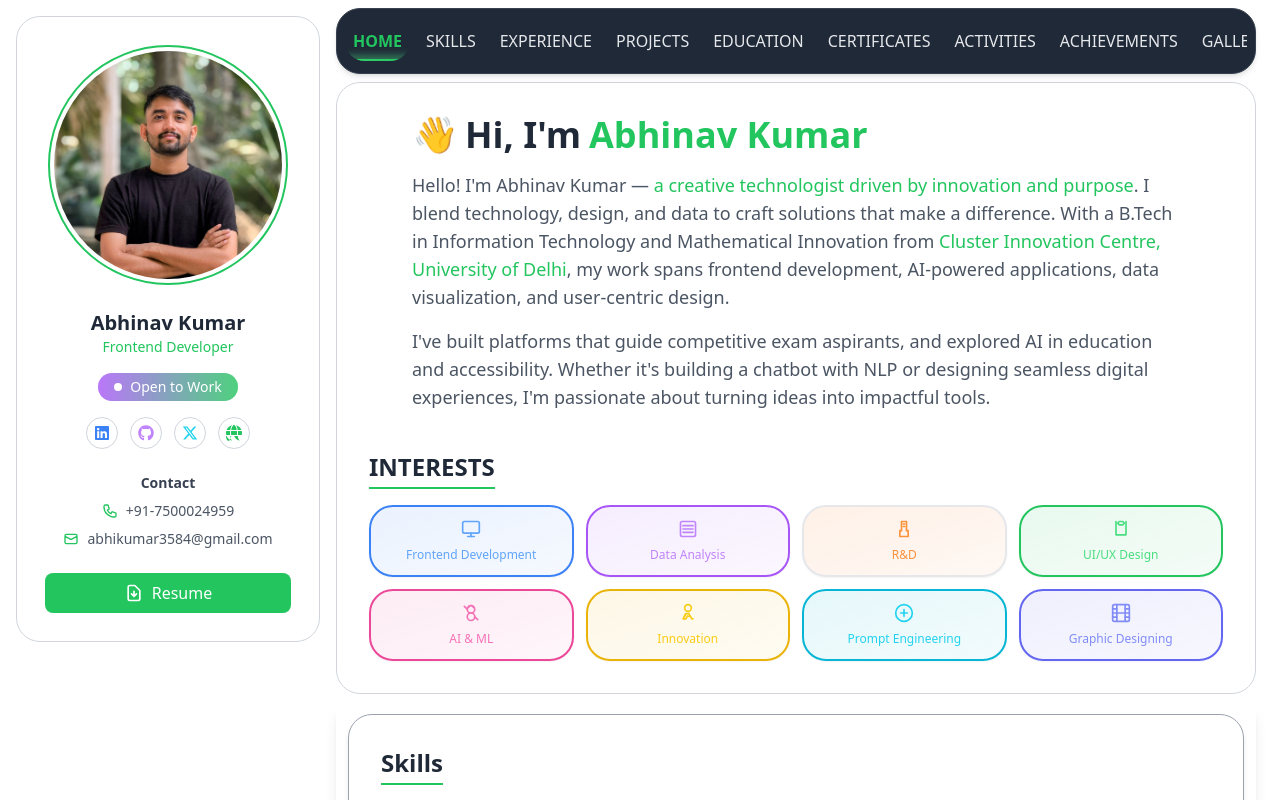
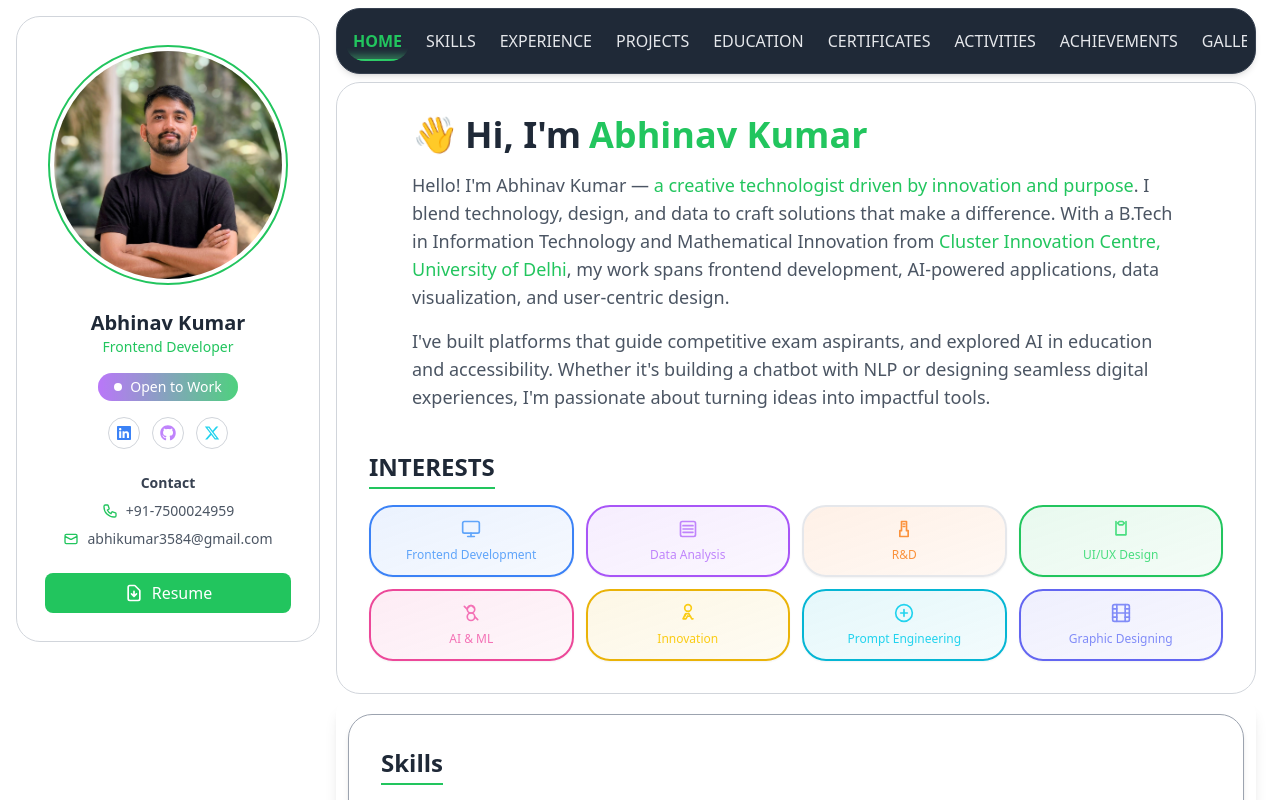
Before and after one commit to Abhinavkumar3584/PORTFOLIO, a React (Create React App) app: page / in a window 1280 px wide. Shown: the top 800 px of the page. Built offline with nearby package versions, Linux system fonts and the light colour scheme.

Commit message:
refactor: Remove Portfolio link and associated icon from Sidebar component

```diff
--- a/src/components/Sidebar.jsx
+++ b/src/components/Sidebar.jsx
@@ -35,16 +35,6 @@ const Sidebar = () => {
       ),
       url: 'https://x.com/ABHINAV11555548',
       color: 'text-cyan-400'
-    },
-    {
-      name: 'Portfolio',
-      icon: (
-        <svg xmlns="http://www.w3.org/2000/svg" viewBox="0 0 512 512" className="w-full h-full" fill="currentColor">
-          <path d="M352 256c0 22.2-1.2 43.6-3.3 64H163.3c-2.2-20.4-3.3-41.8-3.3-64s1.2-43.6 3.3-64H348.7c2.2 20.4 3.3 41.8 3.3 64zm28.8-64H503.9c5.3 20.5 8.1 41.9 8.1 64s-2.8 43.5-8.1 64H380.8c2.1-20.6 3.2-42 3.2-64s-1.1-43.4-3.2-64zm112.6-32H376.7c-10-63.9-29.8-117.4-55.3-151.6c78.3 20.7 142 77.5 171.9 151.6zm-149.1 0H167.7c6.1-36.4 15.5-68.6 27-94.7c10.5-23.6 22.2-40.7 33.5-51.5C239.4 3.2 248.7 0 256 0s16.6 3.2 27.8 13.8c11.3 10.8 23 27.9 33.5 51.5c11.6 26 20.9 58.2 27 94.7zm-209 0H18.6C48.6 85.9 112.2 29.1 190.4 8.4C165.9 42.6 146.1 96.1 136.3 160zM8.1 192H131.2c-2.1 20.6-3.2 42-3.2 64s1.1 43.4 3.2 64H8.1C2.8 299.5 0 278.1 0 256s2.8-43.5 8.1-64zM18.6 352c29.9 74.1 93.6 130.9 171.8 151.6c-25.5-34.2-45.2-87.7-55.3-151.6H18.6zm149.1 0c-6.1 36.4-15.5 68.6-27 94.7c-10.5 23.6-22.2 40.7-33.5 51.5C96 509.2 86.7 512 79.4 512s-16.6-3.2-27.8-13.8c-11.3-10.8-23-27.9-33.5-51.5c-11.6-26-20.9-58.2-27-94.7h216.6zm209 0c10 63.9 29.8 117.4 55.3 151.6C353.8 482.9 290.2 426.1 260.3 352H376.9z"/>
-        </svg>
-      ),
-      url: 'https://portfolioabhinavkumar.vercel.app/',
-      color: 'text-green-500'
     }
   ];
 
```
